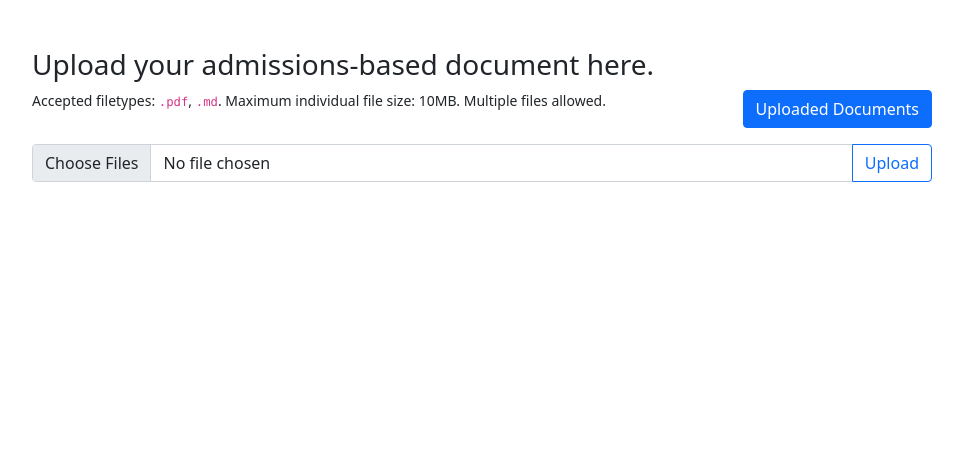
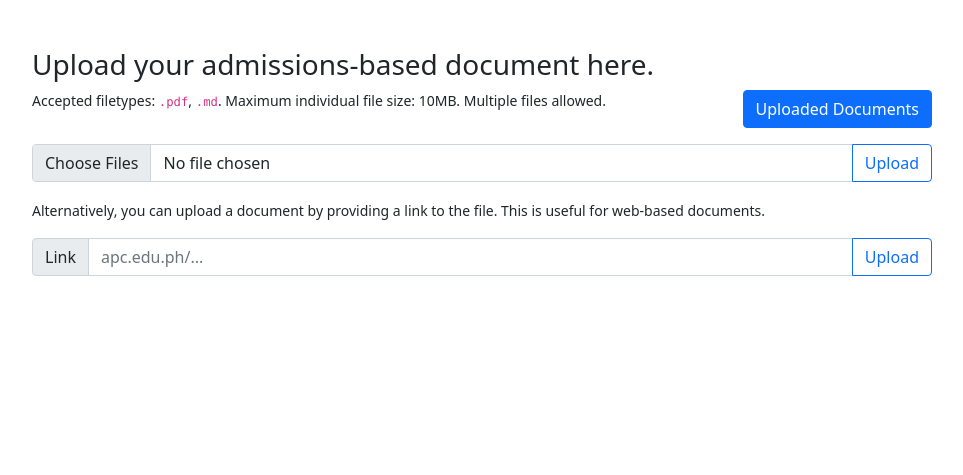
Before and after one commit to bxavace/apc-rambot, a Flask app: page /admin/upload in a window 1280 px wide. Shown: the top 475 px of the page, without its empty margins (158-1121 px from the left). Run offline with Flask 3, Linux system fonts and the light colour scheme; the visitor is signed in with stand-in values (Sample User, id 1); some libraries are stand-ins or nearby versions.

Commit message:
feat: add web document upload functionality with URL support

```diff
--- a/app.py
+++ b/app.py
@@ -11,7 +11,7 @@ from flask_cors import CORS, cross_origin
 from datetime import datetime
 from models import db, Conversation, Session, Feedback, Document
 from langchain_text_splitters import SpacyTextSplitter
-from langchain_community.document_loaders import PyPDFLoader, TextLoader
+from langchain_community.document_loaders import PyPDFLoader, TextLoader, WebBaseLoader
 from embed import datastore
 from markdown import markdown
 
@@ -269,6 +269,34 @@ def upload():
         flash(f"{r['filename'] or 'Unnamed file'}: {r['message']}", 'info')
     return redirect(url_for('admin.upload'))
 
+@admin_bp.route('/upload-web', methods=['POST'])
+@login_required
+def upload_web():
+    url = request.form.get('url')
+    if not url:
+        flash('No URL provided.', 'warning')
+        return redirect(url_for('admin.upload'))
+
+    loader = WebBaseLoader(url)
+    data = loader.load()
+    if not data:
+        flash('No data loaded from URL.', 'warning')
+        return redirect(url_for('admin.upload'))
+
+    text_splitter = SpacyTextSplitter()
+    docs = text_splitter.split_documents(data)
+    if not docs:
+        flash('No documents were split from the URL.', 'warning')
+        return redirect(url_for('admin.upload'))
+
+    ids = datastore.add_documents(documents=docs)
+    for doc_id in ids:
+        document = Document(document_id=doc_id, document_name=url)
+        db.session.add(document)
+    db.session.commit()
+    flash('Upload complete.', 'info')
+    return redirect(url_for('admin.upload'))
+
 @admin_bp.route('/documents', methods=['GET'])
 @login_required
 def get_documents():
--- a/requirements.txt
+++ b/requirements.txt
@@ -14,3 +14,4 @@ pypdf
 html2text
 spacy
 markdown
+beautifulsoup4
--- a/templates/upload.html
+++ b/templates/upload.html
@@ -23,6 +23,20 @@
             </div>
         </form>
     </div>
+    <div class="or my-3">
+        <small>
+            Alternatively, you can upload a document by providing a link to the file. This is useful for web-based documents.
+        </small>
+    </div>
+    <div class="upload-web">
+        <form id="uploadForm" action="{{ url_for('admin.upload_web') }}" method="POST">
+            <div class="input-group flex-nowrap">
+                <span class="input-group-text" id="addon-wrapping">Link</span>
+                <input type="text" class="form-control" placeholder="apc.edu.ph/..." aria-label="uri" aria-describedby="addon-wrapping">
+                <button class="btn btn-outline-primary" type="submit">Upload</button>
+            </div>
+        </form>
+    </div>
 
     <div id="loading-component" style="display: none;">
         <div id="loader" class="spinner-border" role="status">
```
